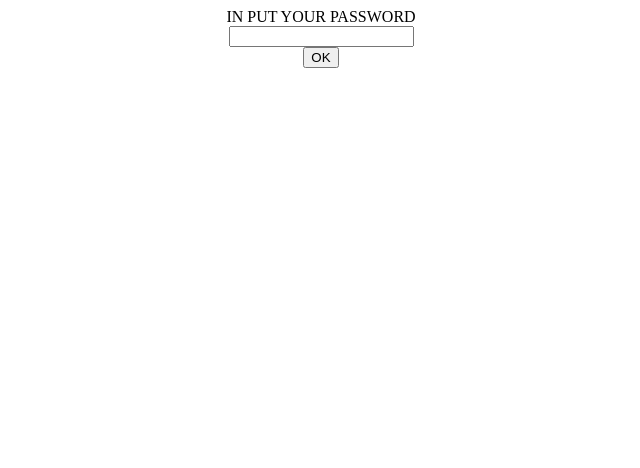
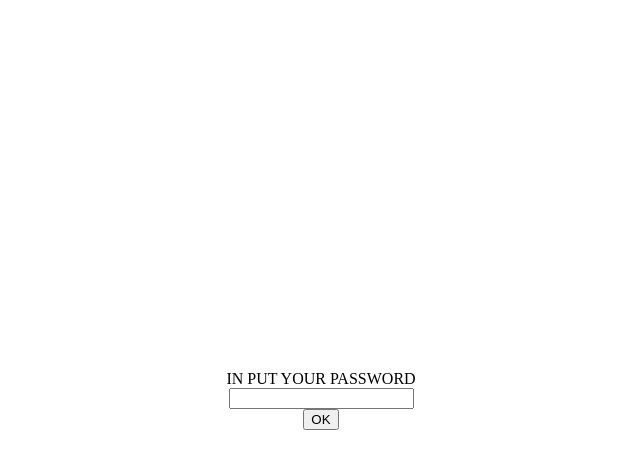
Before and after one commit to knightingal/flow1000server, a React app in the folder nodejs/node_server/: page / in a window 1280 px wide. Shown: the top 468 px of the page, without its empty margins (319-959 px from the left). Built offline with nearby package versions, Linux system fonts and the light colour scheme; the HTML template or start-up script is replaced by a standard one.

Commit message:
make popup center

```diff
--- a/nodejs/node_server/frontEnd/src/components/Popup.tsx
+++ b/nodejs/node_server/frontEnd/src/components/Popup.tsx
@@ -21,7 +21,7 @@ export class Popup extends React.Component<{container: Container}, {}> {
 
     render() {
         return (
-            <div style={{width:"100%", textAlign:"center"}}>
+            <div style={{position: 'absolute', top:'50%', left:'50%', transform: 'translate(-50%, -50%)', textAlign: 'center', width: '300px'}}>
                 <div>
                     <label >IN PUT YOUR PASSWORD</label>
                 </div>
```
